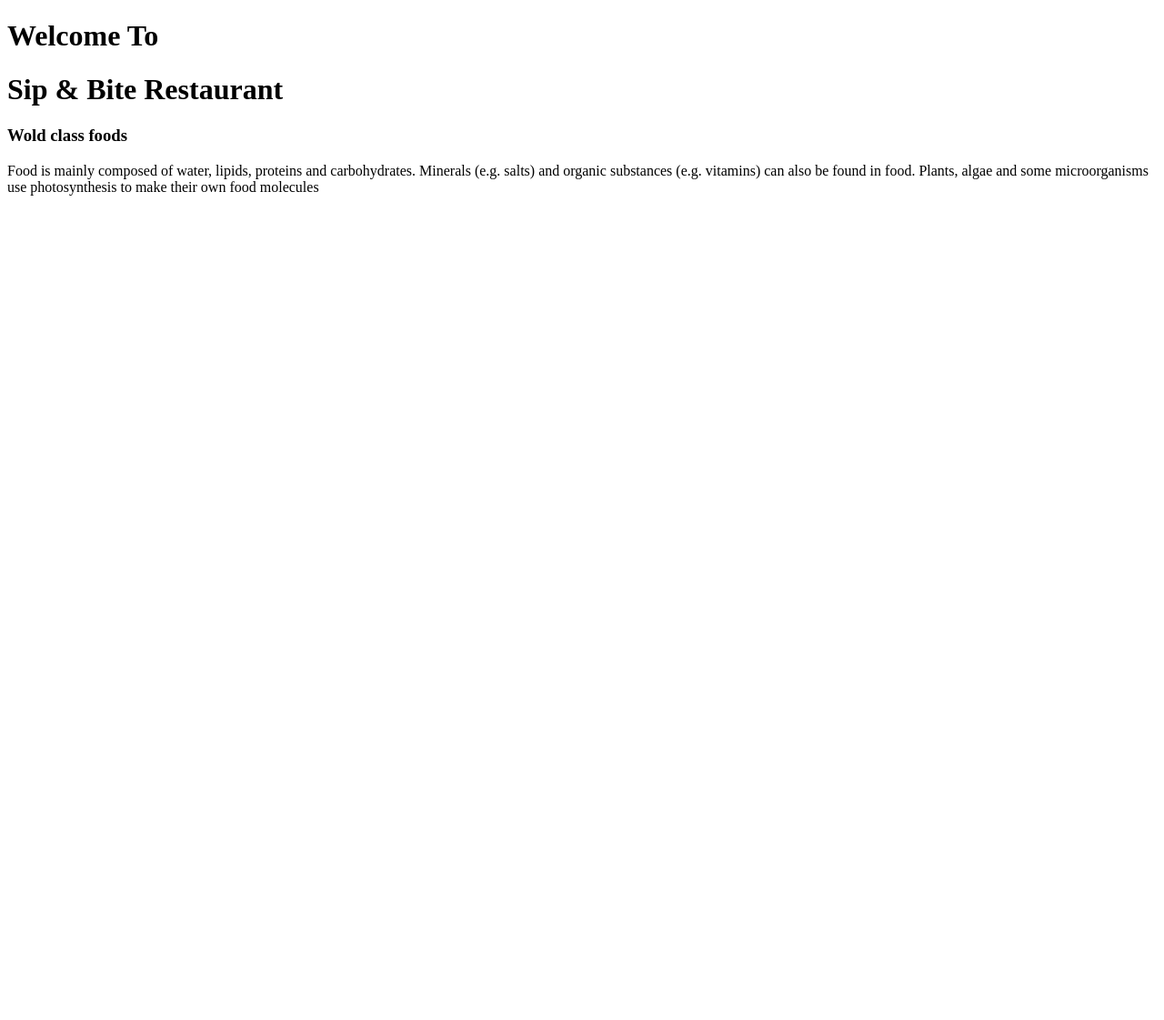
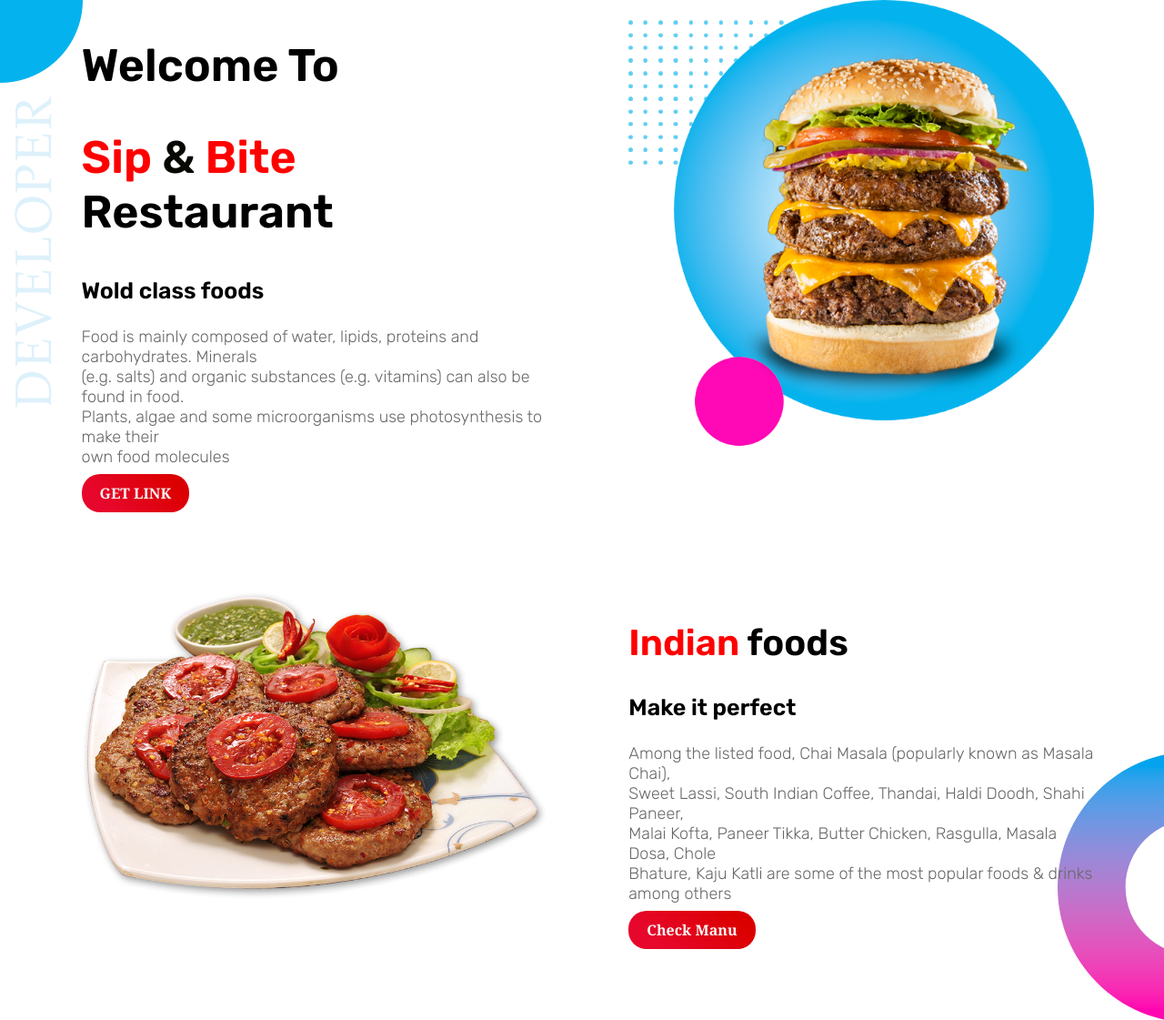
Before and after one commit to prodesignmax18/our-web-portfolio, a plain HTML site: page index.html in a window 1280 px wide. Shown: the top 1121 px of the page at 91% size. Before the commit the page ends 800 px from the top, so only its background shows below. Drawn offline with Linux system fonts and the light colour scheme.

Commit message:
Merely Done

```diff
--- a/Style.css
+++ b/Style.css
@@ -0,0 +1,67 @@
+body{
+    margin: 0;
+
+    font-family: 'Rubik', sans-serif;
+}
+
+h1{
+    font-weight: bolder;
+    font-size: 50px;
+}
+h2{
+    font-size: 40px;
+}
+h3{
+    font-size: 25px;
+}
+p{
+    font-size: 18px;
+    color: dimgrey;
+}
+.link-button{
+    text-decoration: none;
+    background: red;
+    background: linear-gradient(45deg, rgb(231, 7, 44) 20%, rgba(219,0,0,1) 84%);
+    padding: 10px 20px;
+    color: rgb(248, 248, 248);
+    border-radius: 20px;
+    font-family: Cambria, Cochin, Georgia, Times, 'Times New Roman', serif;
+    font-weight: bold;
+}
+
+.main-head{
+    color: red;
+}
+
+
+.main-header{
+    color: rgb(8, 8, 2);
+}
+.half-widght{
+    width: 40%;
+    float: left;
+    margin-left: 5%;
+    padding-left: 2%;
+
+
+}
+.half-widght img{
+    width: 100%;
+}
+.top-banner{
+
+    background-image: url(images/top-banner\ 2.png);
+    background-repeat: no-repeat;
+}
+.dream-areas{
+    background-image: url(images/dream-bg\ 1png.png);
+    background-repeat: no-repeat;
+    background-position: right;
+}
+
+
+
+section{
+    height: 500px;
+    padding-bottom: 150px;
+}
--- a/index.html
+++ b/index.html
@@ -5,12 +5,62 @@
     <meta http-equiv="X-UA-Compatible" content="IE=edge">
     <meta name="viewport" content="width=device-width, initial-scale=1.0">
     <title>Sip & Bite</title>
+    <link rel="preconnect" href="https://fonts.googleapis.com">
+<link rel="preconnect" href="https://fonts.gstatic.com" crossorigin>
+<link href="https://fonts.googleapis.com/css2?family=Rubik:wght@300;600&display=swap" rel="stylesheet">
+
     <link rel="stylesheet" href="style.css">
 </head>
 <body>
-    <h1>Welcome To</h1>
-    <h1>Sip & Bite Restaurant</h1>
-    <h3>Wold class foods</h3>
-    <p>Food is mainly composed of water, lipids, proteins and carbohydrates. Minerals (e.g. salts) and organic substances (e.g. vitamins) can also be found in food. Plants, algae and some microorganisms use photosynthesis to make their own food molecules</p>
+    <section class="top-banner">
+        <div class="half-widght">
+            <h1>Welcome To</h1>
+            <h1> <span class="main-head"> Sip <span class="main-header">&</span> Bite </span>Restaurant </h1>
+            <h3>Wold class foods</h3>
+            <p>Food is mainly composed of water, lipids, proteins and carbohydrates. Minerals <br>(e.g. salts) and organic substances (e.g. vitamins) can also be found in food.<br>  Plants, algae and some microorganisms use photosynthesis to make their <br> own food molecules</p>
+            <a target="_blank" class="link-button" href="https://fonts.google.com/specimen/Rubik?vfonly=true">GET LINK</a>
+        </div>
+        <div>
+            <img class="half-widght" src="images/my-bg1.png" alt="">
+        </div>
+    </section>
+
+    <section class="dream-areas">
+        <div class="half-widght">
+            <img src="images/75 (4).png" alt="food">
+
+        </div>
+
+
+        <div class="half-widght">
+            <h2><span class="main-head">Indian</span> foods</h2>
+            <h3>Make it perfect</h3>
+            <p>Among the listed food, Chai Masala (popularly known as Masala Chai), <br> Sweet Lassi, South Indian Coffee, Thandai, Haldi Doodh, Shahi Paneer, <br> Malai Kofta, Paneer Tikka, Butter Chicken, Rasgulla, Masala Dosa, Chole <br> Bhature, Kaju Katli are some of the most popular foods & drinks <br> among others</p>
+            <a class="link-button" target="_blank" href="https://prodesignmax18.github.io/web-portfolio/">Check Manu</a>
+
+        </div>
+    </section>
+
+
+  <section>
+    <h2> <span class="main-head">Client</span> Review section</h2>
+    <div class="half-widght single-experience">
+        <h2> Full Stack Food item</h2>
+        <h3 class="main-head">2020- To be continued | Adult</h3>
+        <p>A full-stack developer is a developer or engineer who can build <br> both the front
+            end and the back end of a website. The front end <br> (the parts of a website a user
+            sees and interacts with) and the <br> back end (the behind-the-scenes data storage
+            and <br> processing) require different skill sets</p>
+
+    </div>
+    <div>
+        <h2>Baby's Manu</h2>
+        <h3 class="main-head">2019-2023 | Age Limited</h3>
+        <p>A web developer's job is to create websites. While their primary <br> role is
+            to ensure the website is visually appealing and easy to <br> navigate, many web
+            developers are also responsible for the <br> website's performance and capacity.</p>
+
+    </div>
+  </section>
 </body>
 </html>
```
Also changed, not shown: images/75 (4).png (added).
